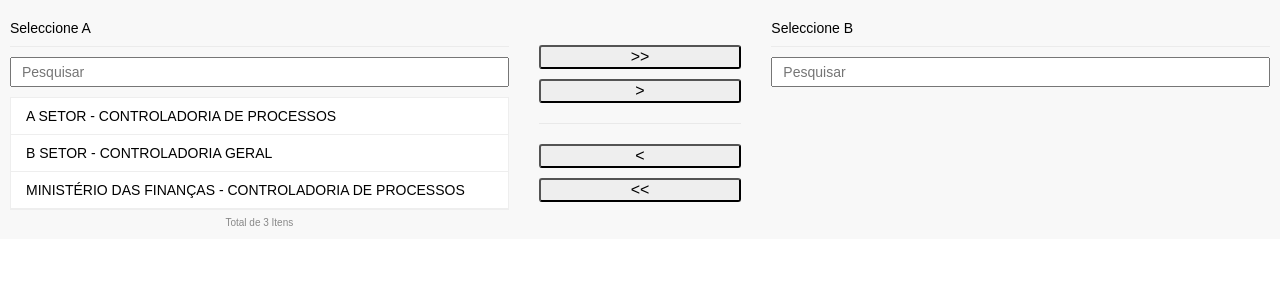
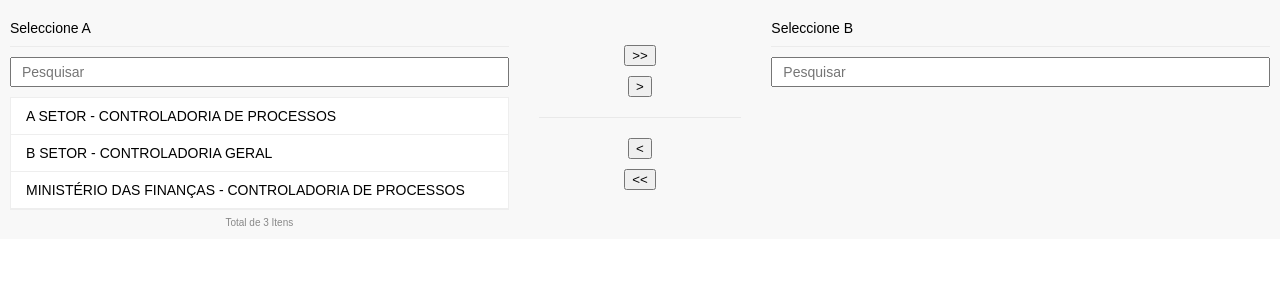
Before and after one commit to fillipesouzaaraujo/ngx-dual-select, an Angular app: page / in a window 1280 px wide. Shown: the top 300 px of the page. Built offline with nearby package versions, Linux system fonts and the light colour scheme.

Commit message:
Correction in button style

```diff
--- a/src/app/ngx-dual-select/components/dual-select/ngx-dual-select.component.html
+++ b/src/app/ngx-dual-select/components/dual-select/ngx-dual-select.component.html
@@ -18,7 +18,7 @@
     </div>
   </div>
   <div class="box center">
-    <div class="actions">
+    <div class="action-items">
       <button [class]="buttonClass" type="button" (click)="moveSelected('right', true)">&gt;&gt;</button>
       <button [class]="buttonClass" type="button" (click)="moveSelected('right', false)">&gt;</button>
       <div class="divider"></div>
--- a/src/app/ngx-dual-select/components/dual-select/ngx-dual-select.component.scss
+++ b/src/app/ngx-dual-select/components/dual-select/ngx-dual-select.component.scss
@@ -111,17 +111,17 @@
       padding-top: 25px;
     }
 
-    .actions {
+    .action-items {
       padding-top: 20px;
       padding-left: 20px;
       padding-right: 20px;
+      position: relative;
+      text-align: center;
       button {
         display: block;
-        width: 100%;
+        margin-left: auto;
+        margin-right: auto;
         margin-bottom: 10px;
-        background: #eee;
-        border-radius: 3px;
-        font-size: 16px;
         outline: none;
       }
     }
```
